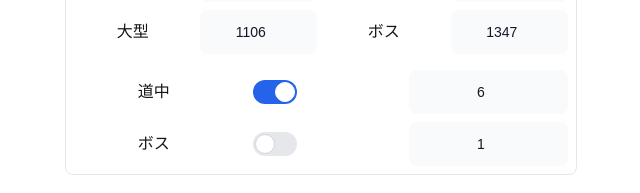
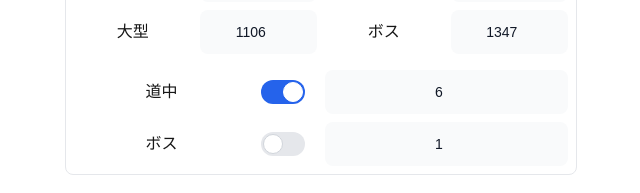
Before and after one commit to kanade2001/azurlane-webtool, a Next.js app: page /exp-calculator in a window 1280 px wide. Shown: the part 1159-1352 px from the top of the page, without its empty margins (319-959 px from the left). Built offline with nearby package versions, Linux system fonts and the light colour scheme.

Commit message:
Fix-幅の調整

```diff
--- a/src/app/exp-calculator/_components/preference-field.tsx
+++ b/src/app/exp-calculator/_components/preference-field.tsx
@@ -89,7 +89,7 @@ export default function PreferenceField(props: PreferenceFieldProps) {
           />
         </div>
         {areaCategory === "Custom" ? (
-          <div className="grid w-full grid-cols-2 items-center gap-2">
+          <div className="grid w-full grid-cols-2 items-center gap-2 text-center">
             <p>経験値</p>
             <NumberInput
               id="custom-exp"
@@ -136,25 +136,29 @@ export default function PreferenceField(props: PreferenceFieldProps) {
           </div>
         )}
 
-        <div className="grid w-full grid-cols-3 items-center gap-2 text-center">
-          <p>道中</p>
+        <div className="grid w-full grid-cols-2 items-center gap-2 text-center">
+          <div className="flex items-center justify-between">
+            <p className="grow">道中</p>
             <ToggleButton
               id="toggle"
               value={battle[0]}
               setValue={() => setBattle([!battle[0], battle[1]])}
             />
+          </div>
           <NumberInput
             id="num_battles"
             value={area.num_battles}
             setValue={() => {}}
             disabled
           />
-          <p>ボス</p>
+          <div className="flex items-center justify-between">
+            <p className="grow">ボス</p>
             <ToggleButton
               id="toggle"
               value={battle[1]}
               setValue={() => setBattle([battle[0], !battle[1]])}
             />
+          </div>
           <NumberInput
             id="num_battles_b"
             value={area.num_battles_b || 1}
```
Lines whose indentation alone changed are shown as unchanged.
